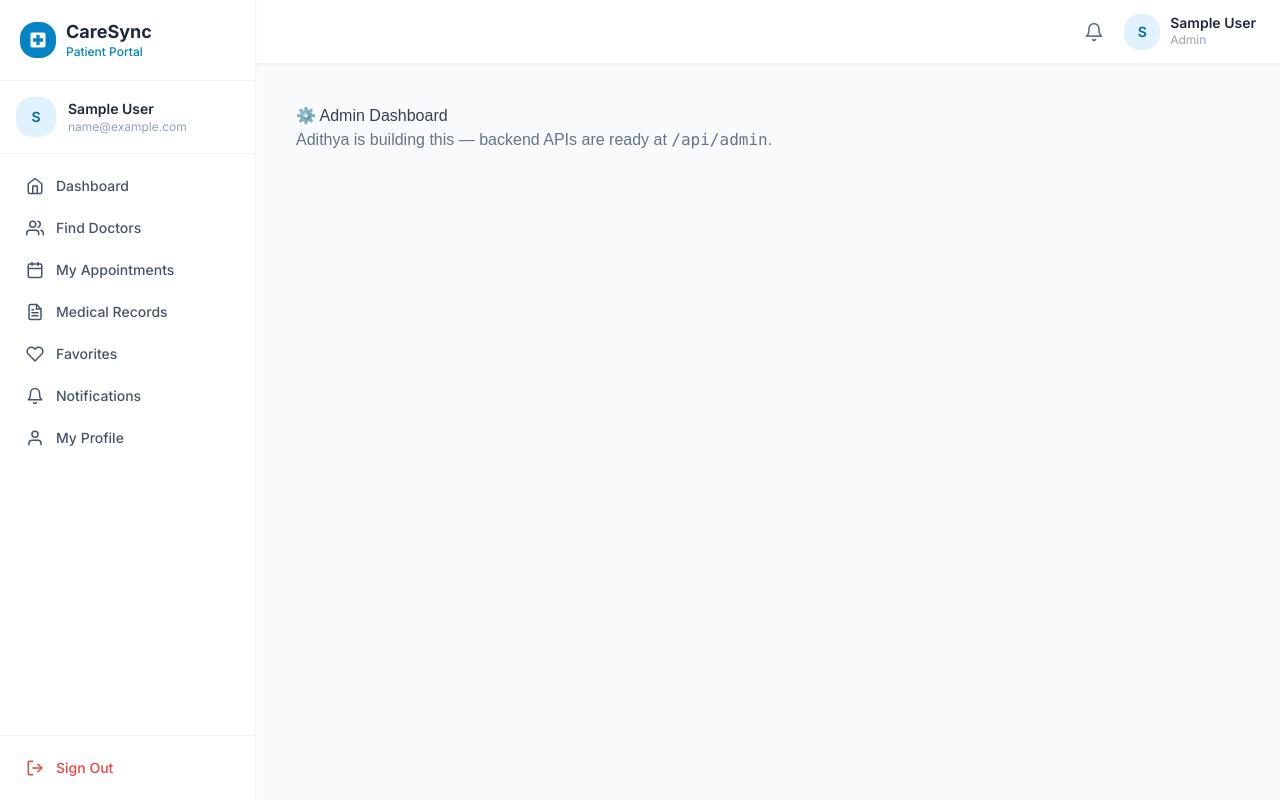
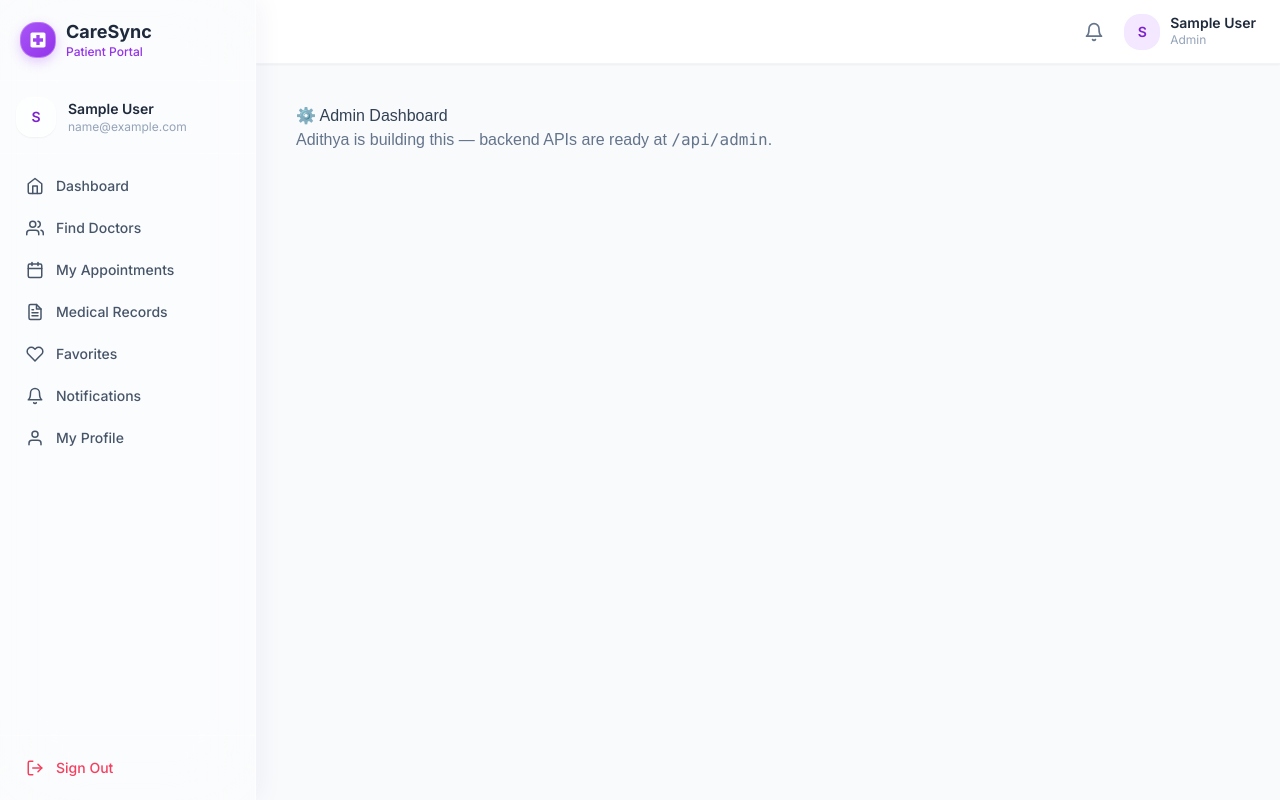
Before and after one commit to joeljoys130-lab/care-sync, a React (Vite) app in the folder frontend/: page /admin/dashboard in a window 1280 px wide. Built offline with nearby package versions, Linux system fonts and the light colour scheme; sample sign-in values are in the browser's storage.

Commit message:
style: apply futuristic glassmorphism to sidebar and fix global blue accents

```diff
--- a/frontend/src/components/layout/Sidebar.jsx
+++ b/frontend/src/components/layout/Sidebar.jsx
@@ -33,15 +33,15 @@ const Sidebar = ({ role = 'patient', open, onClose }) => {
     <aside
       className={`
         fixed lg:static inset-y-0 left-0 z-30
-        flex flex-col w-64 bg-white border-r border-slate-100 shadow-sm
+        flex flex-col w-64 bg-white/40 backdrop-blur-2xl border-r border-white/60 shadow-[4px_0_24px_0_rgba(31,38,135,0.05)]
         transition-transform duration-300
         ${open ? 'translate-x-0' : '-translate-x-full'} lg:translate-x-0
       `}
     >
       {/* Logo */}
-      <div className="flex items-center justify-between p-5 border-b border-slate-100">
+      <div className="flex items-center justify-between p-5 border-b border-white/40">
         <div className="flex items-center gap-2.5">
-          <div className="w-9 h-9 bg-primary-600 rounded-xl flex items-center justify-center">
+          <div className="w-9 h-9 bg-gradient-to-br from-primary-500 to-primary-600 rounded-xl flex items-center justify-center shadow-[0_4px_12px_rgba(168,85,247,0.3)] border border-white/30">
             <MdLocalHospital className="text-white text-xl" />
           </div>
           <div>
@@ -58,9 +58,9 @@ const Sidebar = ({ role = 'patient', open, onClose }) => {
       </div>
 
       {/* User Info */}
-      <div className="px-4 py-4 border-b border-slate-100">
+      <div className="px-4 py-4 border-b border-white/40">
         <div className="flex items-center gap-3">
-          <div className="w-10 h-10 rounded-xl overflow-hidden bg-primary-100 flex items-center justify-center flex-shrink-0">
+          <div className="w-10 h-10 rounded-xl overflow-hidden bg-white/50 border border-white/60 shadow-sm flex items-center justify-center flex-shrink-0">
             {user?.avatar ? (
               <img src={user.avatar} alt={user?.name || 'User'} className="w-full h-full object-cover" />
             ) : (
@@ -94,10 +94,10 @@ const Sidebar = ({ role = 'patient', open, onClose }) => {
       </nav>
 
       {/* Logout */}
-      <div className="p-3 border-t border-slate-100">
+      <div className="p-3 border-t border-white/40">
         <button
           onClick={handleLogout}
-          className="nav-item w-full text-red-500 hover:bg-red-50 hover:text-red-600"
+          className="nav-item w-full text-rose-500 hover:bg-rose-500/10 hover:text-rose-600"
         >
           <FiLogOut className="text-lg" />
           <span>Sign Out</span>
--- a/frontend/tailwind.config.js
+++ b/frontend/tailwind.config.js
@@ -8,16 +8,16 @@ export default {
     extend: {
       colors: {
         primary: {
-          50:  '#f0f9ff',
-          100: '#e0f2fe',
-          200: '#bae6fd',
-          300: '#7dd3fc',
-          400: '#38bdf8',
-          500: '#0ea5e9',
-          600: '#0284c7',
-          700: '#0369a1',
-          800: '#075985',
-          900: '#0c4a6e',
+          50:  '#faf5ff',
+          100: '#f3e8ff',
+          200: '#e9d5ff',
+          300: '#d8b4fe',
+          400: '#c084fc',
+          500: '#a855f7',
+          600: '#9333ea',
+          700: '#7e22ce',
+          800: '#6b21a8',
+          900: '#581c87',
         },
         secondary: {
           50:  '#f0fdf4',
```
